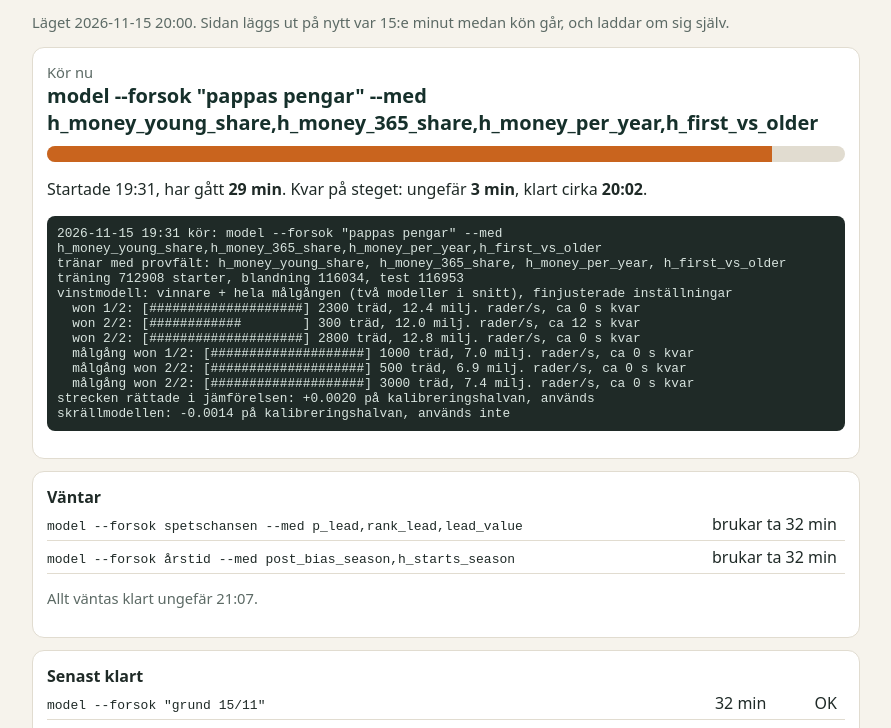
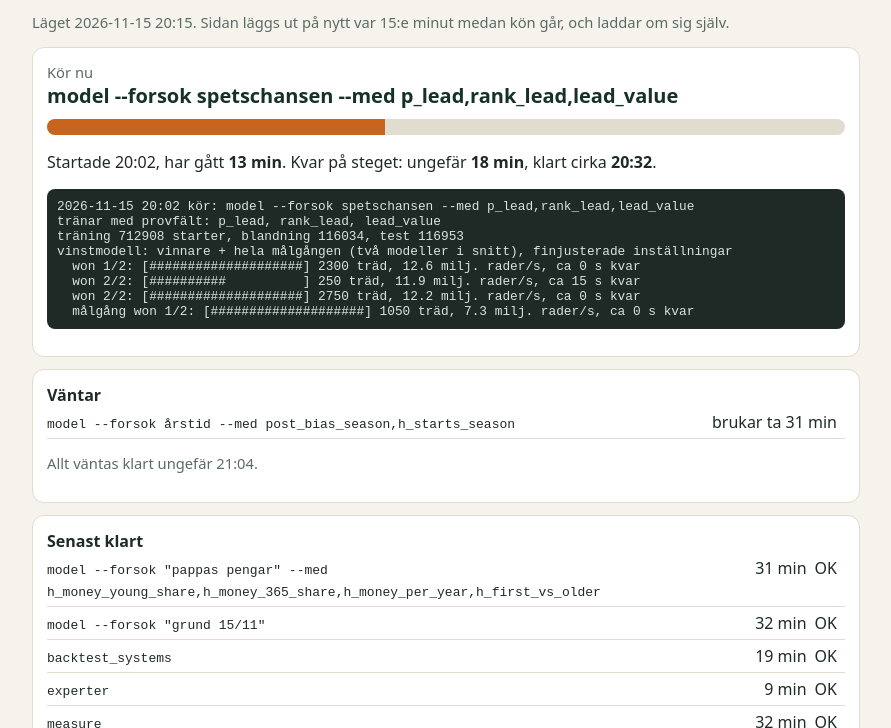
Before and after one commit to hbsportsdirector/travoraklet-stats, a plain HTML site: page natt-yeMydBbRSPAy.html in a window 1280 px wide. Shown: the part 68-796 px from the top of the page, without its empty margins (194-1085 px from the left). Drawn offline with Linux system fonts and the light colour scheme.

Commit message:
Nattkön 2026-11-15 20:15

```diff
--- a/natt-yeMydBbRSPAy.html
+++ b/natt-yeMydBbRSPAy.html
@@ -7,15 +7,11 @@ body{margin:0;font-family:system-ui,Segoe UI,Roboto,sans-serif;background:var(--
 .bar div{height:100%;background:var(--o)}.mut{color:#5c6a65;font-size:.92rem}.warn{color:#a3271b;font-weight:600}
 table{border-collapse:collapse;width:100%}td{padding:5px 8px 5px 0;border-bottom:1px solid var(--line);vertical-align:top}
 td.r{text-align:right;white-space:nowrap}code{overflow-wrap:anywhere}
-pre{background:#1f2a27;color:#d8e4df;padding:10px;border-radius:8px;overflow:auto;font-size:.8rem;white-space:pre-wrap}</style></head><body><div class='wrap'><h1>Nattkön</h1><p class='mut'>Läget 2026-11-15 20:00. Sidan läggs ut på nytt var 15:e minut medan kön går, och laddar om sig själv.</p><div class='card'><div class='mut'>Kör nu</div><div class='big'>model --forsok &quot;pappas pengar&quot; --med h_money_young_share,h_money_365_share,h_money_per_year,h_first_vs_older</div><div class='bar'><div style='width:90.8%'></div></div><p>Startade 19:31, har gått <b>29 min</b>. Kvar på steget: ungefär <b>3 min</b>, klart cirka <b>20:02</b>.</p><pre>2026-11-15 19:31 kör: model --forsok &quot;pappas pengar&quot; --med h_money_young_share,h_money_365_share,h_money_per_year,h_first_vs_older
-tränar med provfält: h_money_young_share, h_money_365_share, h_money_per_year, h_first_vs_older
+pre{background:#1f2a27;color:#d8e4df;padding:10px;border-radius:8px;overflow:auto;font-size:.8rem;white-space:pre-wrap}</style></head><body><div class='wrap'><h1>Nattkön</h1><p class='mut'>Läget 2026-11-15 20:15. Sidan läggs ut på nytt var 15:e minut medan kön går, och laddar om sig själv.</p><div class='card'><div class='mut'>Kör nu</div><div class='big'>model --forsok spetschansen --med p_lead,rank_lead,lead_value</div><div class='bar'><div style='width:42.3%'></div></div><p>Startade 20:02, har gått <b>13 min</b>. Kvar på steget: ungefär <b>18 min</b>, klart cirka <b>20:32</b>.</p><pre>2026-11-15 20:02 kör: model --forsok spetschansen --med p_lead,rank_lead,lead_value
+tränar med provfält: p_lead, rank_lead, lead_value
 träning 712908 starter, blandning 116034, test 116953
 vinstmodell: vinnare + hela målgången (två modeller i snitt), finjusterade inställningar
-  won 1/2: [####################] 2300 träd, 12.4 milj. rader/s, ca 0 s kvar
-  won 2/2: [############        ] 300 träd, 12.0 milj. rader/s, ca 12 s kvar
-  won 2/2: [####################] 2800 träd, 12.8 milj. rader/s, ca 0 s kvar
-  målgång won 1/2: [####################] 1000 träd, 7.0 milj. rader/s, ca 0 s kvar
-  målgång won 2/2: [####################] 500 träd, 6.9 milj. rader/s, ca 0 s kvar
-  målgång won 2/2: [####################] 3000 träd, 7.4 milj. rader/s, ca 0 s kvar
-strecken rättade i jämförelsen: +0.0020 på kalibreringshalvan, används
-skrällmodellen: -0.0014 på kalibreringshalvan, används inte</pre></div><div class='card'><b>Väntar</b><table><tr><td><code>model --forsok spetschansen --med p_lead,rank_lead,lead_value</code></td><td class='r'>brukar ta 32 min</td></tr><tr><td><code>model --forsok årstid --med post_bias_season,h_starts_season</code></td><td class='r'>brukar ta 32 min</td></tr></table><p class='mut'>Allt väntas klart ungefär 21:07.</p></div><div class='card'><b>Senast klart</b><table><tr><td><code>model --forsok &quot;grund 15/11&quot;</code></td><td class='r'>32 min</td><td class='r'>OK</td></tr><tr><td><code>backtest_systems</code></td><td class='r'>19 min</td><td class='r'>OK</td></tr><tr><td><code>experter</code></td><td class='r'>9 min</td><td class='r'>OK</td></tr><tr><td><code>measure</code></td><td class='r'>32 min</td><td class='r'>OK</td></tr><tr><td><code>model</code></td><td class='r'>2 h 00 min</td><td class='r'>OK</td></tr><tr><td><code>features --malgang</code></td><td class='r'>17 min</td><td class='r'>OK</td></tr></table></div></div></body></html>
+  won 1/2: [####################] 2300 träd, 12.6 milj. rader/s, ca 0 s kvar
+  won 2/2: [##########          ] 250 träd, 11.9 milj. rader/s, ca 15 s kvar
+  won 2/2: [####################] 2750 träd, 12.2 milj. rader/s, ca 0 s kvar
+  målgång won 1/2: [####################] 1050 träd, 7.3 milj. rader/s, ca 0 s kvar</pre></div><div class='card'><b>Väntar</b><table><tr><td><code>model --forsok årstid --med post_bias_season,h_starts_season</code></td><td class='r'>brukar ta 31 min</td></tr></table><p class='mut'>Allt väntas klart ungefär 21:04.</p></div><div class='card'><b>Senast klart</b><table><tr><td><code>model --forsok &quot;pappas pengar&quot; --med h_money_young_share,h_money_365_share,h_money_per_year,h_first_vs_older</code></td><td class='r'>31 min</td><td class='r'>OK</td></tr><tr><td><code>model --forsok &quot;grund 15/11&quot;</code></td><td class='r'>32 min</td><td class='r'>OK</td></tr><tr><td><code>backtest_systems</code></td><td class='r'>19 min</td><td class='r'>OK</td></tr><tr><td><code>experter</code></td><td class='r'>9 min</td><td class='r'>OK</td></tr><tr><td><code>measure</code></td><td class='r'>32 min</td><td class='r'>OK</td></tr><tr><td><code>model</code></td><td class='r'>2 h 00 min</td><td class='r'>OK</td></tr></table></div></div></body></html>
```
